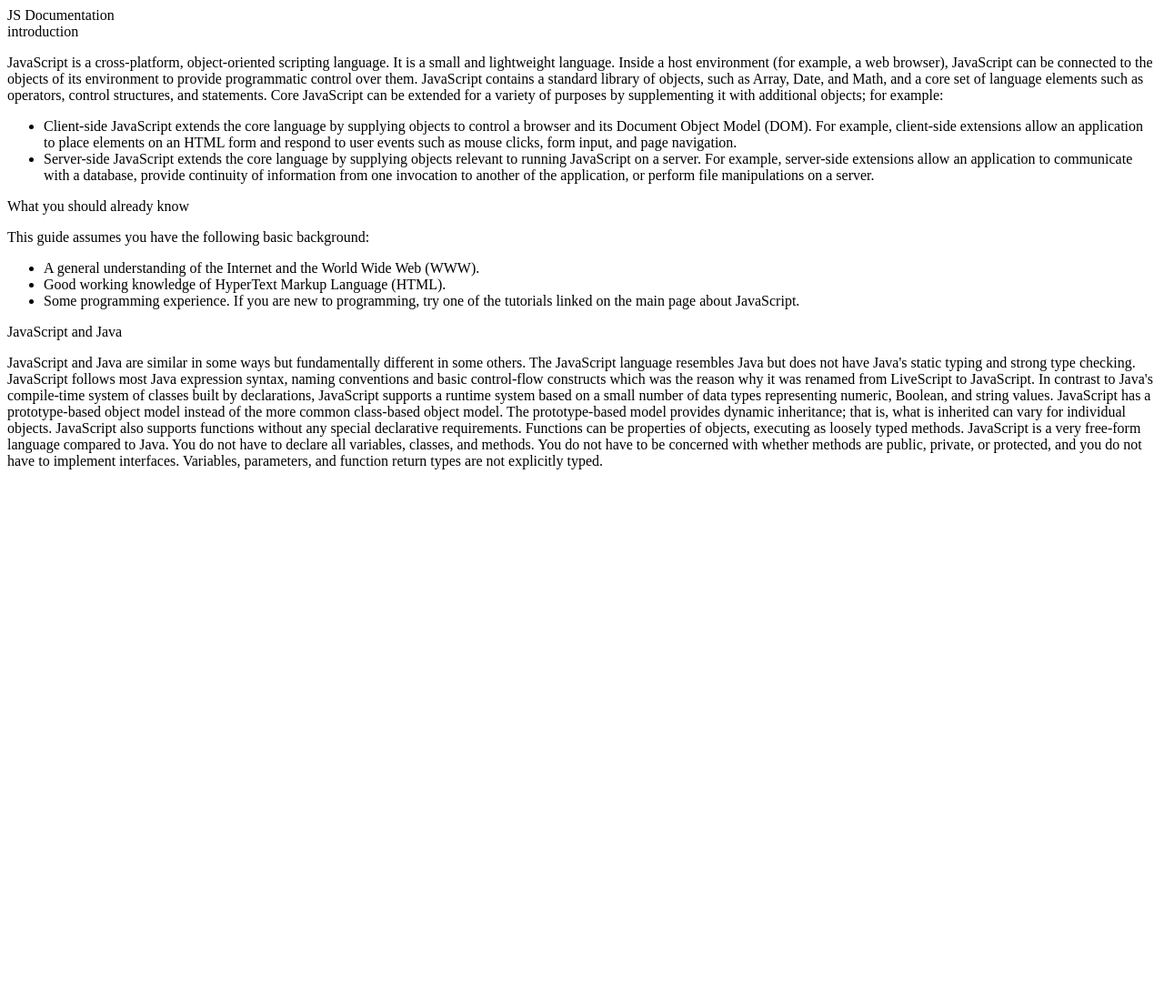
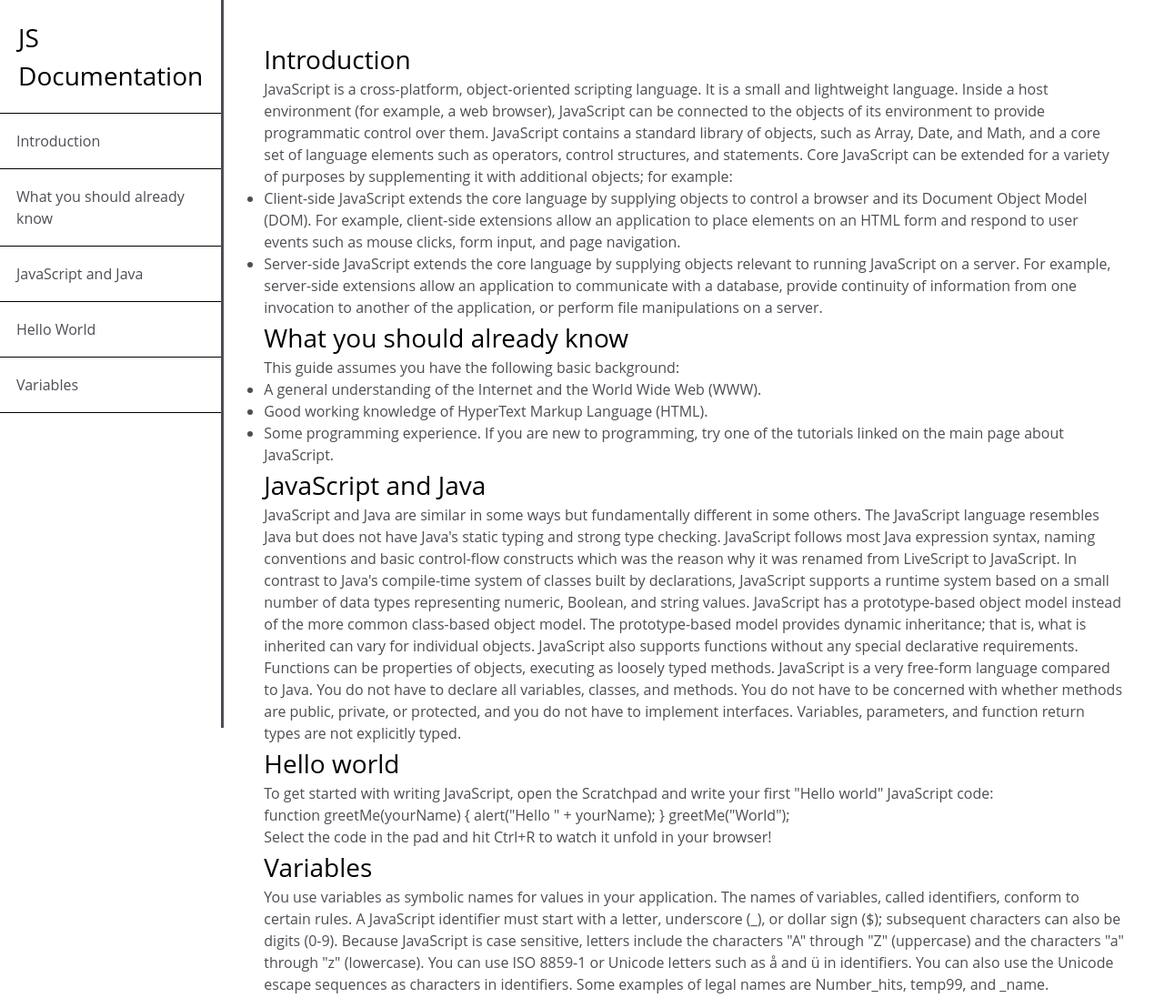
Before and after one commit to EvaFoundHerself/YousefJoao, a plain HTML site: page index.html in a window 1280 px wide. Shown: the whole page at 91% size. Before the commit the page ends 800 px from the top, so only its background shows below. Drawn offline with Linux system fonts and the light colour scheme.

Commit message:
styling the the navbar

```diff
--- a/css/style.css
+++ b/css/style.css
@@ -0,0 +1,49 @@
+* {
+  margin: 0;
+  padding: 0;
+  box-sizing: border-box;
+}
+body {
+  min-width: 290px;
+  color: #4d4e53;
+  background-color: #ffffff;
+  font-family: "Open Sans", Arial, sans-serif;
+  line-height: 1.5;
+}
+
+header {
+  font-size: 28px;
+  color: #000;
+}
+a {
+  text-decoration: none;
+  color: #4d4e53;
+  border-bottom: 1px #000 solid;
+  padding: 18px;
+}
+
+.container {
+  display: flex;
+}
+
+#navbar {
+  display: flex;
+  flex-direction: column;
+  width: 90%;
+  height: 100vh;
+  border-right: 3px solid #4d4e53;
+}
+
+#navbar > header {
+  padding: 20px;
+  border-bottom: 1px #000 solid;
+}
+
+#variables > header {
+  border-bottom: 0;
+}
+
+#main-doc {
+  margin: 20px;
+  padding: 24px;
+}
--- a/index.html
+++ b/index.html
@@ -8,20 +8,31 @@
 
   <body>
     <script src="https://cdn.freecodecamp.org/testable-projects-fcc/v1/bundle.js"></script>
-<nav id="navbar"><header> JS Documentation </header></nav>
+
+    <div class="container">
+      <nav id="navbar">
+        <header>JS Documentation</header>
+        <a class="nav-link" href="#introduction">Introduction</a>
+        <a class="nav-link" href="#what_you_should_know"
+          >What you should already know</a
+        >
+        <a class="nav-link" href="#javaScript_and_Java">JavaScript and Java</a>
+        <a class="nav-link" href="#hello_world">Hello World</a>
+        <a class="nav-link" href="#variables">Variables</a>
+      </nav>
       <main id="main-doc">
-      <section class="main-section">
-        <header id="introduction">introduction</header>
+        <section class="main-section" id="introduction">
+          <header>Introduction</header>
           <p>
-          JavaScript is a cross-platform, object-oriented scripting language. It
-          is a small and lightweight language. Inside a host environment (for
-          example, a web browser), JavaScript can be connected to the objects of
-          its environment to provide programmatic control over them. JavaScript
-          contains a standard library of objects, such as Array, Date, and Math,
-          and a core set of language elements such as operators, control
-          structures, and statements. Core JavaScript can be extended for a
-          variety of purposes by supplementing it with additional objects; for
-          example:
+            JavaScript is a cross-platform, object-oriented scripting language.
+            It is a small and lightweight language. Inside a host environment
+            (for example, a web browser), JavaScript can be connected to the
+            objects of its environment to provide programmatic control over
+            them. JavaScript contains a standard library of objects, such as
+            Array, Date, and Math, and a core set of language elements such as
+            operators, control structures, and statements. Core JavaScript can
+            be extended for a variety of purposes by supplementing it with
+            additional objects; for example:
           </p>
           <ul>
             <li>
@@ -42,8 +53,8 @@
           </ul>
         </section>
 
-      <section class="main-section">
-        <header id="what_you_should_know">What you should already know</header>
+        <section class="main-section" id="what_you_should_know">
+          <header>What you should already know</header>
           <p>This guide assumes you have the following basic background:</p>
           <ul>
             <li>
@@ -52,37 +63,71 @@
             </li>
             <li>Good working knowledge of HyperText Markup Language (HTML).</li>
             <li>
-            Some programming experience. If you are new to programming, try one
-            of the tutorials linked on the main page about JavaScript.
+              Some programming experience. If you are new to programming, try
+              one of the tutorials linked on the main page about JavaScript.
             </li>
           </ul>
         </section>
 
-      <section class="main-section">
-        <header id="javascript_and_java">JavaScript and Java</header>
+        <section class="main-section" id="javascript_and_java">
+          <header>JavaScript and Java</header>
           <p>
             JavaScript and Java are similar in some ways but fundamentally
             different in some others. The JavaScript language resembles Java but
             does not have Java's static typing and strong type checking.
-          JavaScript follows most Java expression syntax, naming conventions and
-          basic control-flow constructs which was the reason why it was renamed
-          from LiveScript to JavaScript. In contrast to Java's compile-time
-          system of classes built by declarations, JavaScript supports a runtime
-          system based on a small number of data types representing numeric,
-          Boolean, and string values. JavaScript has a prototype-based object
-          model instead of the more common class-based object model. The
-          prototype-based model provides dynamic inheritance; that is, what is
-          inherited can vary for individual objects. JavaScript also supports
-          functions without any special declarative requirements. Functions can
-          be properties of objects, executing as loosely typed methods.
-          JavaScript is a very free-form language compared to Java. You do not
-          have to declare all variables, classes, and methods. You do not have
-          to be concerned with whether methods are public, private, or
-          protected, and you do not have to implement interfaces. Variables,
-          parameters, and function return types are not explicitly typed.
+            JavaScript follows most Java expression syntax, naming conventions
+            and basic control-flow constructs which was the reason why it was
+            renamed from LiveScript to JavaScript. In contrast to Java's
+            compile-time system of classes built by declarations, JavaScript
+            supports a runtime system based on a small number of data types
+            representing numeric, Boolean, and string values. JavaScript has a
+            prototype-based object model instead of the more common class-based
+            object model. The prototype-based model provides dynamic
+            inheritance; that is, what is inherited can vary for individual
+            objects. JavaScript also supports functions without any special
+            declarative requirements. Functions can be properties of objects,
+            executing as loosely typed methods. JavaScript is a very free-form
+            language compared to Java. You do not have to declare all variables,
+            classes, and methods. You do not have to be concerned with whether
+            methods are public, private, or protected, and you do not have to
+            implement interfaces. Variables, parameters, and function return
+            types are not explicitly typed.
+          </p>
+        </section>
+
+        <section class="main-section" id="hello_world">
+          <header>Hello world</header>
+          <p>
+            To get started with writing JavaScript, open the Scratchpad and
+            write your first "Hello world" JavaScript code:
+          </p>
+          <p>
+            function greetMe(yourName) { alert("Hello " + yourName); }
+            greetMe("World");
+          </p>
+          <p>
+            Select the code in the pad and hit Ctrl+R to watch it unfold in your
+            browser!
+          </p>
+        </section>
+
+        <section class="main-section" id="variables">
+          <header>Variables</header>
+          <p>
+            You use variables as symbolic names for values in your application.
+            The names of variables, called identifiers, conform to certain
+            rules. A JavaScript identifier must start with a letter, underscore
+            (_), or dollar sign ($); subsequent characters can also be digits
+            (0-9). Because JavaScript is case sensitive, letters include the
+            characters "A" through "Z" (uppercase) and the characters "a"
+            through "z" (lowercase). You can use ISO 8859-1 or Unicode letters
+            such as å and ü in identifiers. You can also use the Unicode escape
+            sequences as characters in identifiers. Some examples of legal names
+            are Number_hits, temp99, and _name.
           </p>
         </section>
       </main>
+    </div>
 
     <script src="js/index.js"></script>
   </body>
```
Also changed, not shown: style.css (deleted). Lines whose indentation alone changed are shown as unchanged.
